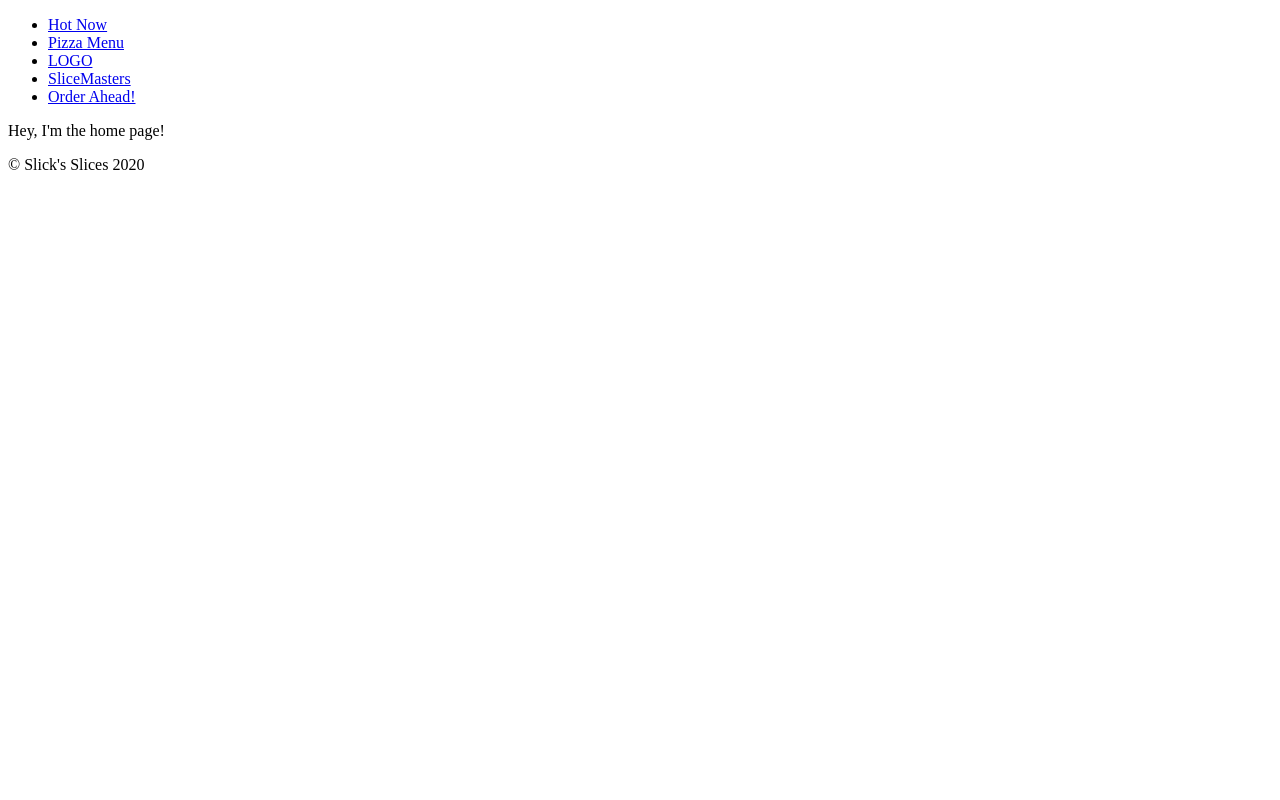
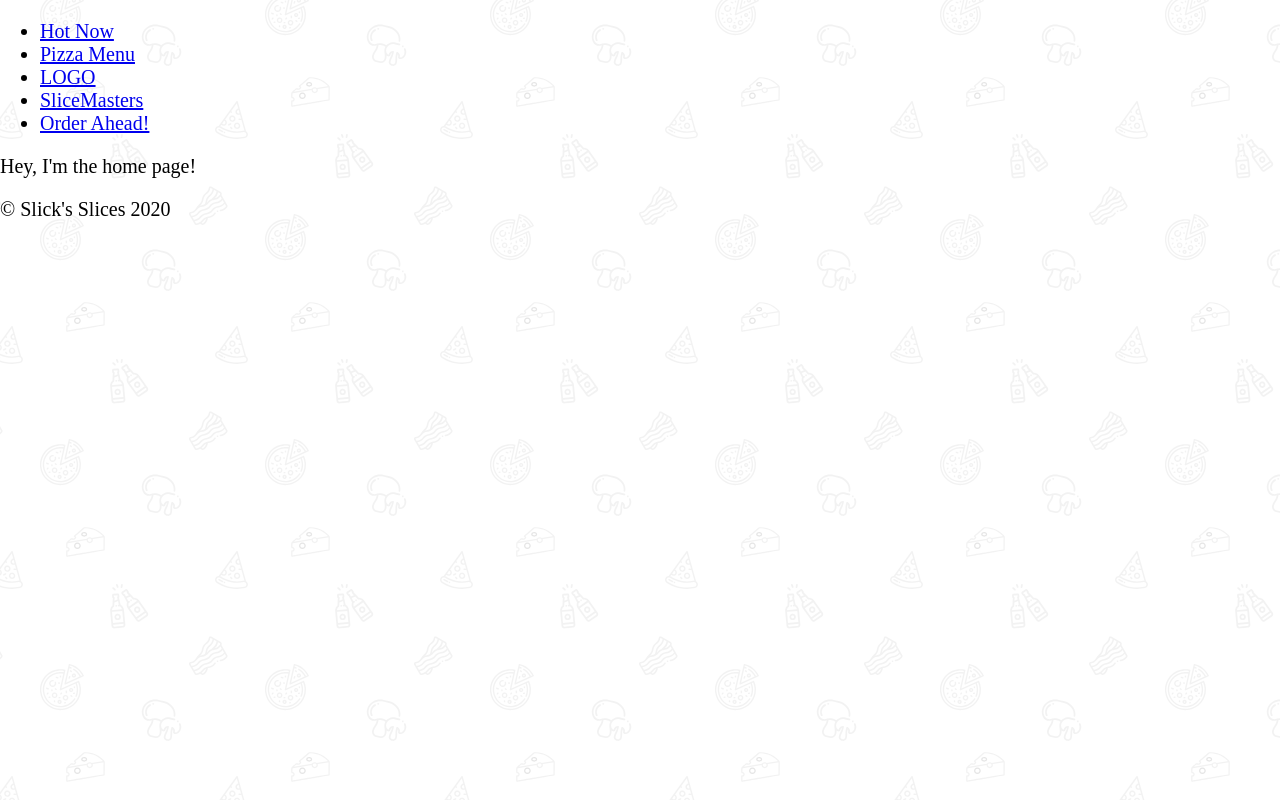
Before and after one commit to thealice/gatsby-pizza-shop, a Gatsby site: page / in a window 1280 px wide. Built offline with nearby package versions, Linux system fonts and the light colour scheme; Gatsby itself is replaced by a stand-in of ours.

Commit message:
set global styles

```diff
--- a/src/components/Layout.js
+++ b/src/components/Layout.js
@@ -1,13 +1,16 @@
-import React from 'react'
-import Footer from './footer'
-import Nav from './Nav'
+import React from 'react';
+import Footer from './footer';
+import Nav from './Nav';
+import 'normalize.css';
+import GlobalStyles from '../styles/GlobalStyles';
 
 export default function Layout({ children }) {
   return (
     <>
+      <GlobalStyles />
       <Nav />
       {children}
       <Footer />
     </>
-    )
+  );
 }
--- /dev/null
+++ b/src/styles/GlobalStyles.js
@@ -0,0 +1,86 @@
+import { createGlobalStyle } from 'styled-components';
+import bg from '../assets/images/bg.svg';
+import stripes from '../assets/images/stripes.svg';
+
+const GlobalStyles = createGlobalStyle`
+  :root {
+    --red: #FF4949;
+    --black: #2E2E2E;
+    --yellow: #ffc600;
+    --white: #fff;
+    --grey: #efefef;
+  }
+  html {
+    background-image: url(${bg});
+    background-size: 450px;
+    background-attachment: fixed;
+    font-size: 10px;
+  }
+
+  body {
+    font-size: 2rem;
+  }
+
+  fieldset {
+    border-color: rgba(0,0,0,0.1);
+    border-width: 1px;
+  }
+
+  button {
+    background: var(--red);
+    color: white;
+    border: 0;
+    padding: 0.6rem 1rem;
+    border-radius: 2px;
+    cursor: pointer;
+    --cast: 2px;
+    box-shadow: var(--cast) var(--cast) 0 var(--grey);
+    text-shadow: 0.5px 0.5px 0 rgba(0,0,0,0.2);
+    transition: all 0.2s;
+    &:hover {
+      --cast: 4px;
+    }
+  }
+
+  .gatsby-image-wrapper img[src*=base64\\,] {
+    image-rendering: -moz-crisp-edges;
+    image-rendering: pixelated;
+  }
+
+  /* Scrollbar Styles */
+  body::-webkit-scrollbar {
+    width: 12px;
+  }
+  html {
+    scrollbar-width: thin;
+    scrollbar-color: var(--red) var(--white);
+  }
+  body::-webkit-scrollbar-track {
+    background: var(--white);
+  }
+  body::-webkit-scrollbar-thumb {
+    background-color: var(--red) ;
+    border-radius: 6px;
+    border: 3px solid var(--white);
+  }
+
+  hr {
+    border: 0;
+    height: 8px;
+    background-image: url(${stripes});
+    background-size: 1500px;
+  }
+
+  img {
+    max-width: 100%;
+  }
+
+  .tilt {
+    transform: rotate(-2deg);
+    position: relative;
+    display: inline-block;
+  }
+
+`;
+
+export default GlobalStyles;
```
Lines whose indentation alone changed are shown as unchanged.
